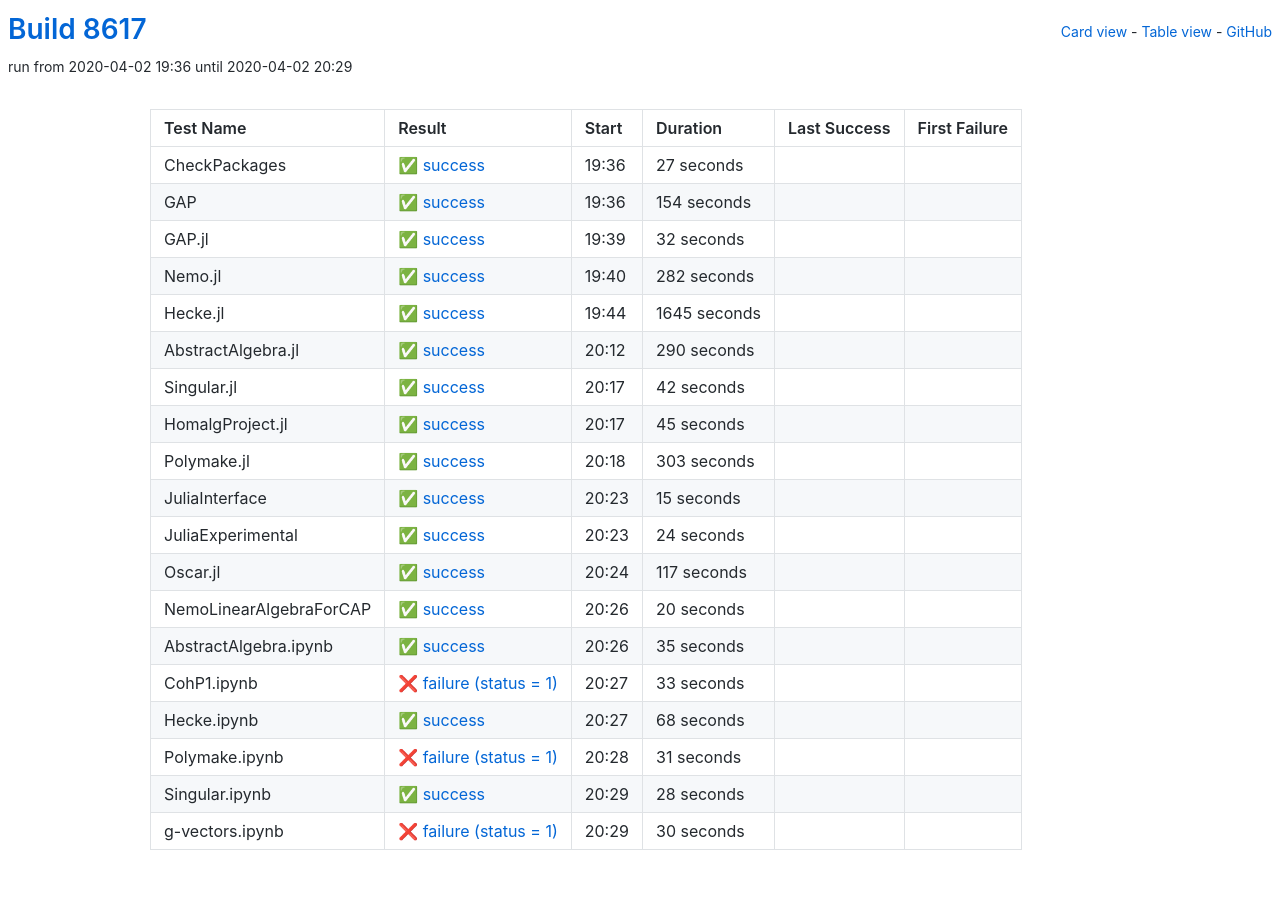
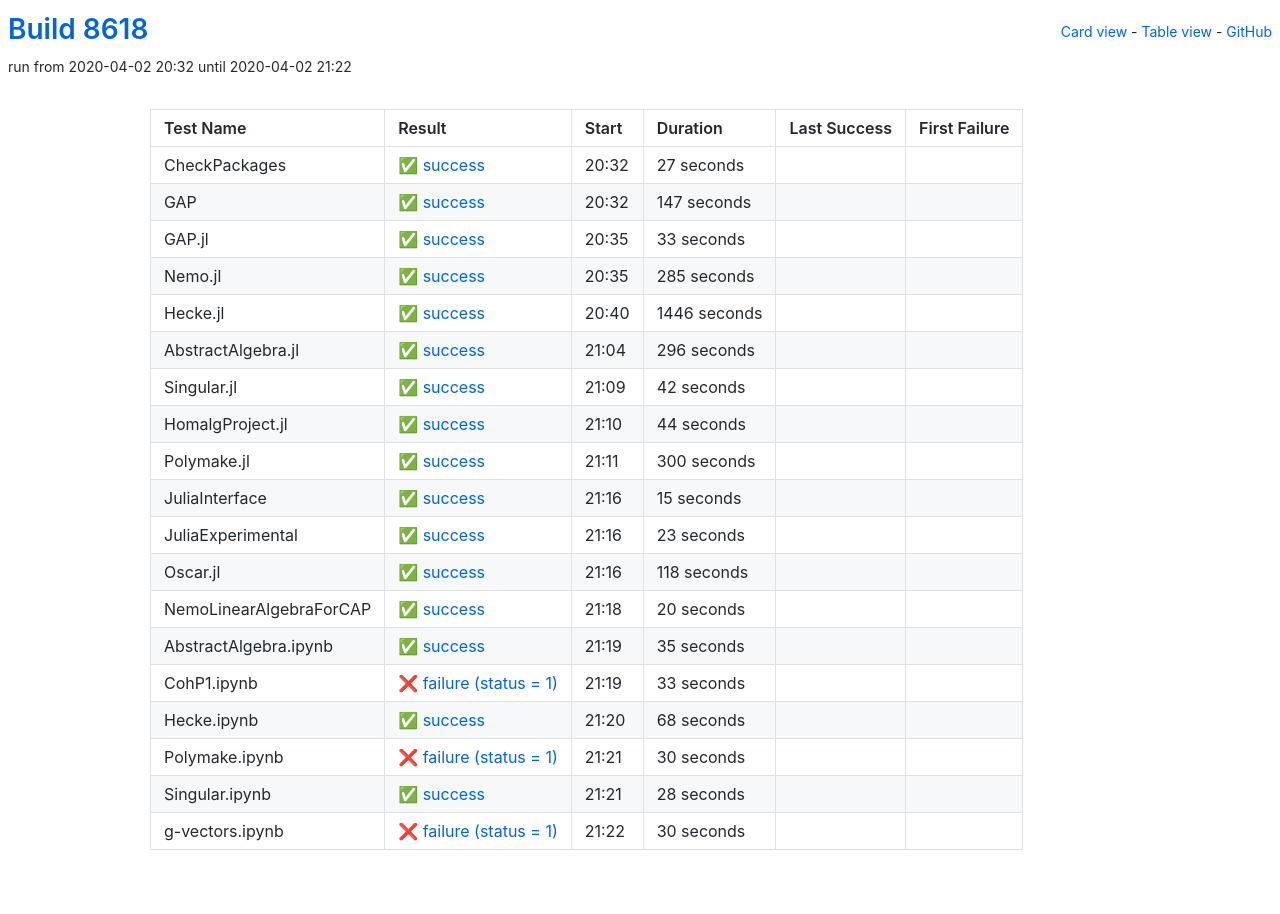
Before and after one commit to oscar-system/oscar-ci-status, a Jekyll site: the page built from table.html, in a window 1280 px wide. Built offline with Jekyll 4.4.1, drawn with Linux system fonts in a browser that asks for light colours.

Commit message:
Build 8618

```diff
--- a/_data/ci.yml
+++ b/_data/ci.yml
@@ -1,5 +1,5 @@
-build: 8617
-build_url: https://oscarci.mathematik.uni-kl.de/job/oscar/8617/
+build: 8618
+build_url: https://oscarci.mathematik.uni-kl.de/job/oscar/8618/
 job: oscar
 tests:
 - duration: 27
@@ -8,64 +8,64 @@ tests:
   first_failure_url: null
   last_success: false
   last_success_url: null
-  log: https://oscarci.mathematik.uni-kl.de/job/oscar/8617/artifact/logs/build-8617/CheckPackages.log
+  log: https://oscarci.mathematik.uni-kl.de/job/oscar/8618/artifact/logs/build-8618/CheckPackages.log
   name: CheckPackages
-  start: 2020-04-02 19:36
+  start: 2020-04-02 20:32
   status: success
   success: true
-- duration: 154
+- duration: 147
   exitcode: 0
   first_failure: false
   first_failure_url: null
   last_success: false
   last_success_url: null
-  log: https://oscarci.mathematik.uni-kl.de/job/oscar/8617/artifact/logs/build-8617/GAP.log
+  log: https://oscarci.mathematik.uni-kl.de/job/oscar/8618/artifact/logs/build-8618/GAP.log
   name: GAP
-  start: 2020-04-02 19:36
+  start: 2020-04-02 20:32
   status: success
   success: true
-- duration: 32
+- duration: 33
   exitcode: 0
   first_failure: false
   first_failure_url: null
   last_success: false
   last_success_url: null
-  log: https://oscarci.mathematik.uni-kl.de/job/oscar/8617/artifact/logs/build-8617/GAP.jl.log
+  log: https://oscarci.mathematik.uni-kl.de/job/oscar/8618/artifact/logs/build-8618/GAP.jl.log
   name: GAP.jl
-  start: 2020-04-02 19:39
+  start: 2020-04-02 20:35
   status: success
   success: true
-- duration: 282
+- duration: 285
   exitcode: 0
   first_failure: false
   first_failure_url: null
   last_success: false
   last_success_url: null
-  log: https://oscarci.mathematik.uni-kl.de/job/oscar/8617/artifact/logs/build-8617/Nemo.jl.log
+  log: https://oscarci.mathematik.uni-kl.de/job/oscar/8618/artifact/logs/build-8618/Nemo.jl.log
   name: Nemo.jl
-  start: 2020-04-02 19:40
+  start: 2020-04-02 20:35
   status: success
   success: true
-- duration: 1645
+- duration: 1446
   exitcode: 0
   first_failure: false
   first_failure_url: null
   last_success: false
   last_success_url: null
-  log: https://oscarci.mathematik.uni-kl.de/job/oscar/8617/artifact/logs/build-8617/Hecke.jl.log
+  log: https://oscarci.mathematik.uni-kl.de/job/oscar/8618/artifact/logs/build-8618/Hecke.jl.log
   name: Hecke.jl
-  start: 2020-04-02 19:44
+  start: 2020-04-02 20:40
   status: success
   success: true
-- duration: 290
+- duration: 296
   exitcode: 0
   first_failure: false
   first_failure_url: null
   last_success: false
   last_success_url: null
-  log: https://oscarci.mathematik.uni-kl.de/job/oscar/8617/artifact/logs/build-8617/AbstractAlgebra.jl.log
+  log: https://oscarci.mathematik.uni-kl.de/job/oscar/8618/artifact/logs/build-8618/AbstractAlgebra.jl.log
   name: AbstractAlgebra.jl
-  start: 2020-04-02 20:12
+  start: 2020-04-02 21:04
   status: success
   success: true
 - duration: 42
@@ -74,31 +74,31 @@ tests:
   first_failure_url: null
   last_success: false
   last_success_url: null
-  log: https://oscarci.mathematik.uni-kl.de/job/oscar/8617/artifact/logs/build-8617/Singular.jl.log
+  log: https://oscarci.mathematik.uni-kl.de/job/oscar/8618/artifact/logs/build-8618/Singular.jl.log
   name: Singular.jl
-  start: 2020-04-02 20:17
+  start: 2020-04-02 21:09
   status: success
   success: true
-- duration: 45
+- duration: 44
   exitcode: 0
   first_failure: false
   first_failure_url: null
   last_success: false
   last_success_url: null
-  log: https://oscarci.mathematik.uni-kl.de/job/oscar/8617/artifact/logs/build-8617/HomalgProject.jl.log
+  log: https://oscarci.mathematik.uni-kl.de/job/oscar/8618/artifact/logs/build-8618/HomalgProject.jl.log
   name: HomalgProject.jl
-  start: 2020-04-02 20:17
+  start: 2020-04-02 21:10
   status: success
   success: true
-- duration: 303
+- duration: 300
   exitcode: 0
   first_failure: false
   first_failure_url: null
   last_success: false
   last_success_url: null
-  log: https://oscarci.mathematik.uni-kl.de/job/oscar/8617/artifact/logs/build-8617/Polymake.jl.log
+  log: https://oscarci.mathematik.uni-kl.de/job/oscar/8618/artifact/logs/build-8618/Polymake.jl.log
   name: Polymake.jl
-  start: 2020-04-02 20:18
+  start: 2020-04-02 21:11
   status: success
   success: true
 - duration: 15
@@ -107,31 +107,31 @@ tests:
   first_failure_url: null
   last_success: false
   last_success_url: null
-  log: https://oscarci.mathematik.uni-kl.de/job/oscar/8617/artifact/logs/build-8617/JuliaInterface.log
+  log: https://oscarci.mathematik.uni-kl.de/job/oscar/8618/artifact/logs/build-8618/JuliaInterface.log
   name: JuliaInterface
-  start: 2020-04-02 20:23
+  start: 2020-04-02 21:16
   status: success
   success: true
-- duration: 24
+- duration: 23
   exitcode: 0
   first_failure: false
   first_failure_url: null
   last_success: false
   last_success_url: null
-  log: https://oscarci.mathematik.uni-kl.de/job/oscar/8617/artifact/logs/build-8617/JuliaExperimental.log
+  log: https://oscarci.mathematik.uni-kl.de/job/oscar/8618/artifact/logs/build-8618/JuliaExperimental.log
   name: JuliaExperimental
-  start: 2020-04-02 20:23
+  start: 2020-04-02 21:16
   status: success
   success: true
-- duration: 117
+- duration: 118
   exitcode: 0
   first_failure: false
   first_failure_url: null
   last_success: false
   last_success_url: null
-  log: https://oscarci.mathematik.uni-kl.de/job/oscar/8617/artifact/logs/build-8617/Oscar.jl.log
+  log: https://oscarci.mathematik.uni-kl.de/job/oscar/8618/artifact/logs/build-8618/Oscar.jl.log
   name: Oscar.jl
-  start: 2020-04-02 20:24
+  start: 2020-04-02 21:16
   status: success
   success: true
 - duration: 20
@@ -140,9 +140,9 @@ tests:
   first_failure_url: null
   last_success: false
   last_success_url: null
-  log: https://oscarci.mathematik.uni-kl.de/job/oscar/8617/artifact/logs/build-8617/NemoLinearAlgebraForCAP.log
+  log: https://oscarci.mathematik.uni-kl.de/job/oscar/8618/artifact/logs/build-8618/NemoLinearAlgebraForCAP.log
   name: NemoLinearAlgebraForCAP
-  start: 2020-04-02 20:26
+  start: 2020-04-02 21:18
   status: success
   success: true
 - duration: 35
@@ -151,9 +151,9 @@ tests:
   first_failure_url: null
   last_success: false
   last_success_url: null
-  log: https://oscarci.mathematik.uni-kl.de/job/oscar/8617/artifact/logs/build-8617/AbstractAlgebra.ipynb.log
+  log: https://oscarci.mathematik.uni-kl.de/job/oscar/8618/artifact/logs/build-8618/AbstractAlgebra.ipynb.log
   name: AbstractAlgebra.ipynb
-  start: 2020-04-02 20:26
+  start: 2020-04-02 21:19
   status: success
   success: true
 - duration: 33
@@ -162,9 +162,9 @@ tests:
   first_failure_url: null
   last_success: false
   last_success_url: null
-  log: https://oscarci.mathematik.uni-kl.de/job/oscar/8617/artifact/logs/build-8617/CohP1.ipynb.log
+  log: https://oscarci.mathematik.uni-kl.de/job/oscar/8618/artifact/logs/build-8618/CohP1.ipynb.log
   name: CohP1.ipynb
-  start: 2020-04-02 20:27
+  start: 2020-04-02 21:19
   status: failure
   success: false
 - duration: 68
@@ -173,20 +173,20 @@ tests:
   first_failure_url: null
   last_success: false
   last_success_url: null
-  log: https://oscarci.mathematik.uni-kl.de/job/oscar/8617/artifact/logs/build-8617/Hecke.ipynb.log
+  log: https://oscarci.mathematik.uni-kl.de/job/oscar/8618/artifact/logs/build-8618/Hecke.ipynb.log
   name: Hecke.ipynb
-  start: 2020-04-02 20:27
+  start: 2020-04-02 21:20
   status: success
   success: true
-- duration: 31
+- duration: 30
   exitcode: 1
   first_failure: false
   first_failure_url: null
   last_success: false
   last_success_url: null
-  log: https://oscarci.mathematik.uni-kl.de/job/oscar/8617/artifact/logs/build-8617/Polymake.ipynb.log
+  log: https://oscarci.mathematik.uni-kl.de/job/oscar/8618/artifact/logs/build-8618/Polymake.ipynb.log
   name: Polymake.ipynb
-  start: 2020-04-02 20:28
+  start: 2020-04-02 21:21
   status: failure
   success: false
 - duration: 28
@@ -195,9 +195,9 @@ tests:
   first_failure_url: null
   last_success: false
   last_success_url: null
-  log: https://oscarci.mathematik.uni-kl.de/job/oscar/8617/artifact/logs/build-8617/Singular.ipynb.log
+  log: https://oscarci.mathematik.uni-kl.de/job/oscar/8618/artifact/logs/build-8618/Singular.ipynb.log
   name: Singular.ipynb
-  start: 2020-04-02 20:29
+  start: 2020-04-02 21:21
   status: success
   success: true
 - duration: 30
@@ -206,8 +206,8 @@ tests:
   first_failure_url: null
   last_success: false
   last_success_url: null
-  log: https://oscarci.mathematik.uni-kl.de/job/oscar/8617/artifact/logs/build-8617/g-vectors.ipynb.log
+  log: https://oscarci.mathematik.uni-kl.de/job/oscar/8618/artifact/logs/build-8618/g-vectors.ipynb.log
   name: g-vectors.ipynb
-  start: 2020-04-02 20:29
+  start: 2020-04-02 21:22
   status: failure
   success: false
```
Also changed, not shown: README.md.
